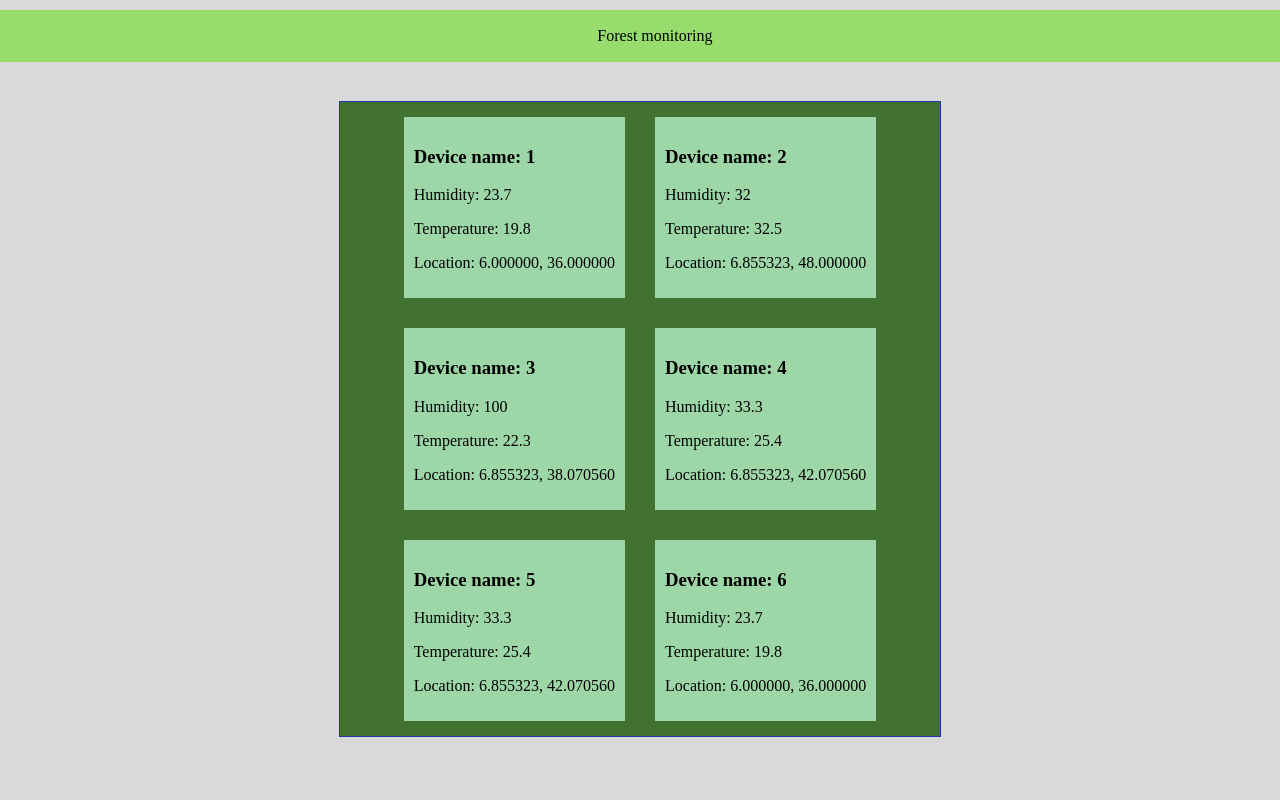
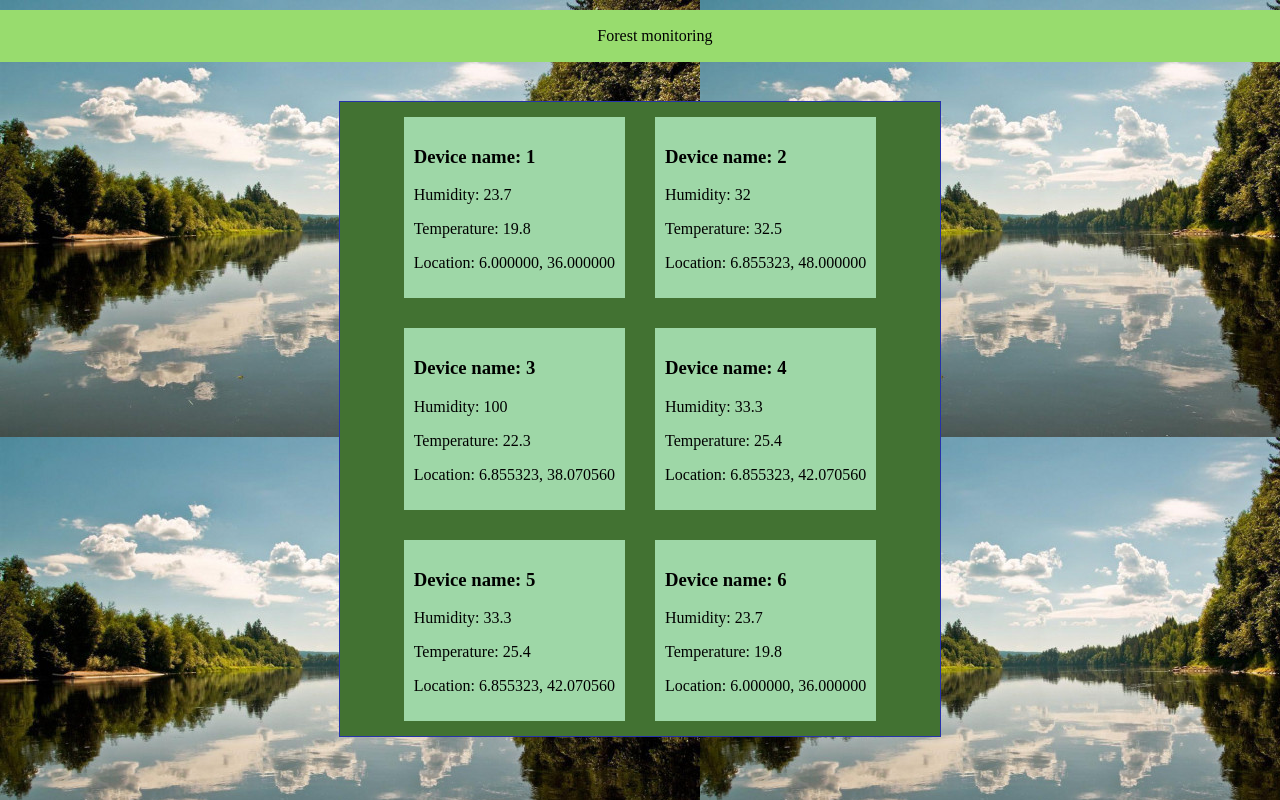
Before and after one commit to Samirez/PELI_environmental_monitoring, a Django app: page / in a window 1280 px wide. Run offline with Django 4.2, Linux system fonts and the light colour scheme; data comes from the database, SQL or seed files in the repository.

Commit message:
image added as background

```diff
--- a/Django_ui/forest_live_monitoring/static/css/index.css
+++ b/Django_ui/forest_live_monitoring/static/css/index.css
@@ -1,6 +1,7 @@
 body {
     background-color: #D9D9D9;
     overflow: hidden;
+    background-image: url("../images/forest.jpg");
 }
 ul {
     list-style-type: none;
```
Also changed, not shown: Django_ui/forest_live_monitoring/static/images/forest.jpg (added).
